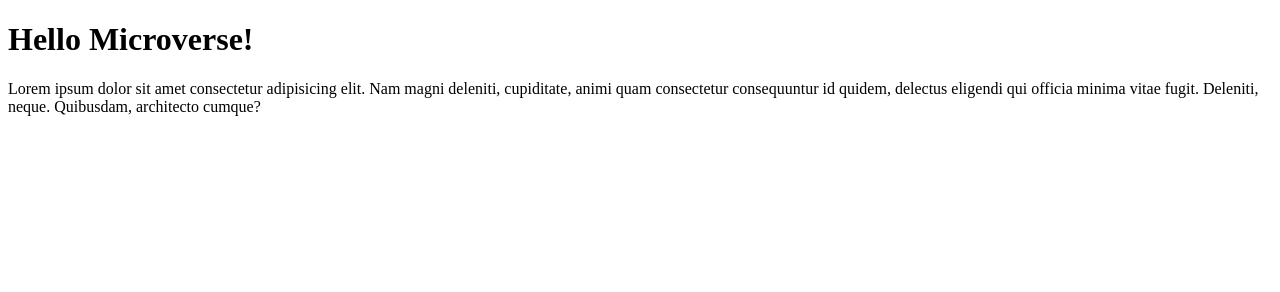
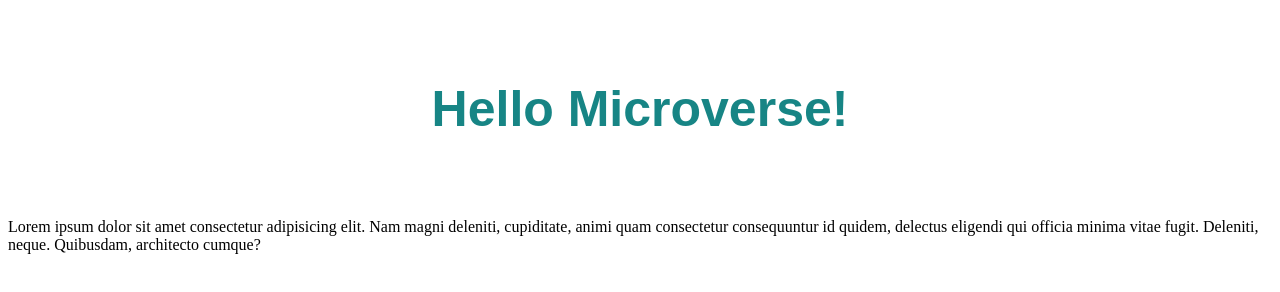
Before and after one commit to fahdrahali/HelloWorld, a website: page index.html in a window 1280 px wide. Drawn offline with Linux system fonts and the light colour scheme.

Commit message:
move and modify the name of title class

```diff
--- a/index.html
+++ b/index.html
@@ -3,11 +3,12 @@
 <head>
     <meta charset="UTF-8">
     <meta name="viewport" content="width=device-width, initial-scale=1.0">
+    <link rel="stylesheet" href="./styles.css">
     <title>First Project</title>
 </head>
 <body>
     <header>
-        <h1>Hello Microverse!</h1>
+        <h1 class="header-title">Hello Microverse!</h1>
     </header>
     <main>
         <p>Lorem ipsum dolor sit amet consectetur adipisicing elit.
```
